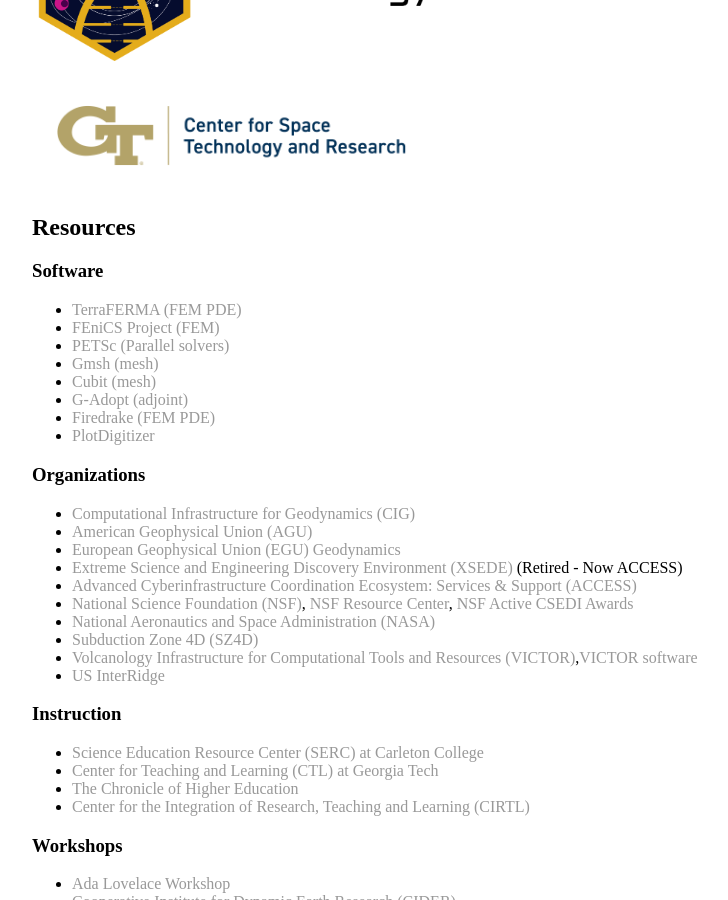
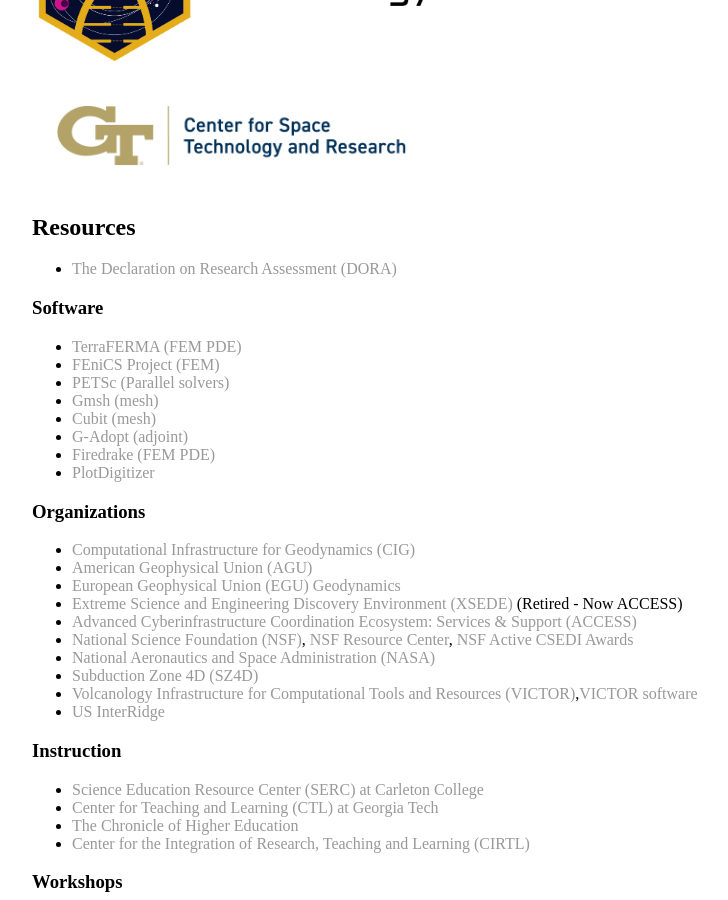
Before and after one commit to joycesim/joycesim.github.io, a Jekyll site: the page built from research/index.md, in a window 1280 px wide and 900 px high, scrolled down 6412 px. Shown: the whole window, without its empty margins (224-952 px from the left). Built offline with Jekyll 4.4.1, drawn with Linux system fonts in a browser that asks for light colours.

Commit message:
Update index.md

```diff
--- a/research/index.md
+++ b/research/index.md
@@ -96,6 +96,8 @@
 [<img src="/image/GTCSTARlogo.png" alt="GT CSTAR logo" width="400"/>](https://www.cstar.gatech.edu/)
 
 ## Resources
+* [The Declaration on Research Assessment (DORA)](https://sfdora.org/)
+
 ### Software
 * [TerraFERMA (FEM PDE)](http://terraferma.github.io/)
 * [FEniCS Project (FEM)](https://fenicsproject.org/)
```
